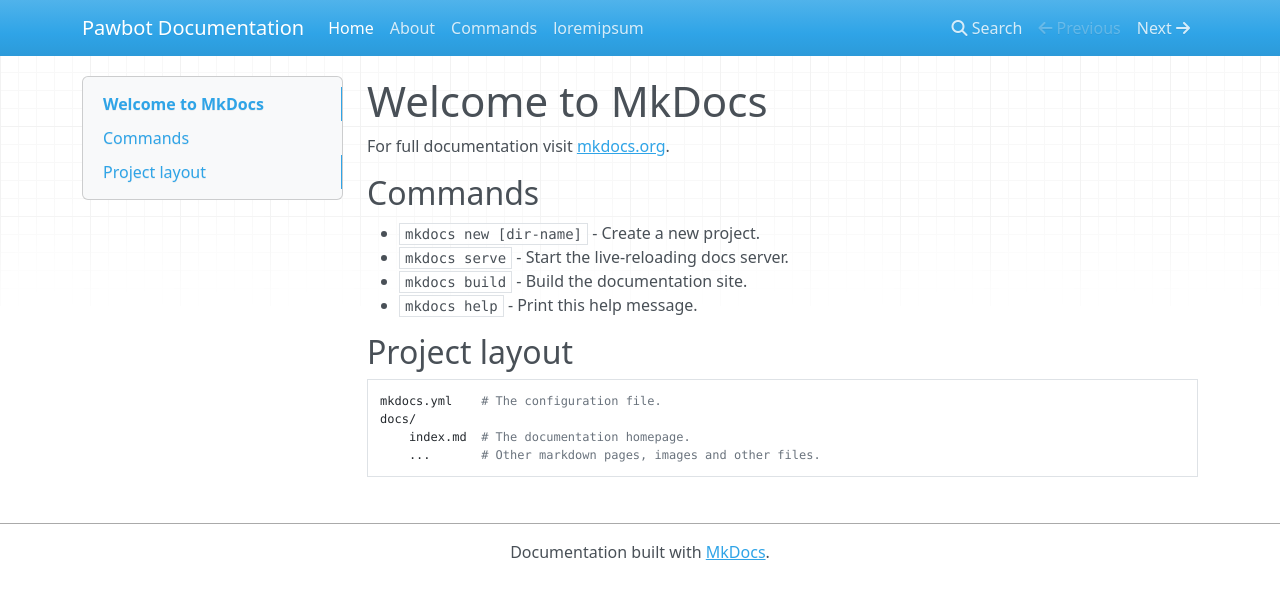
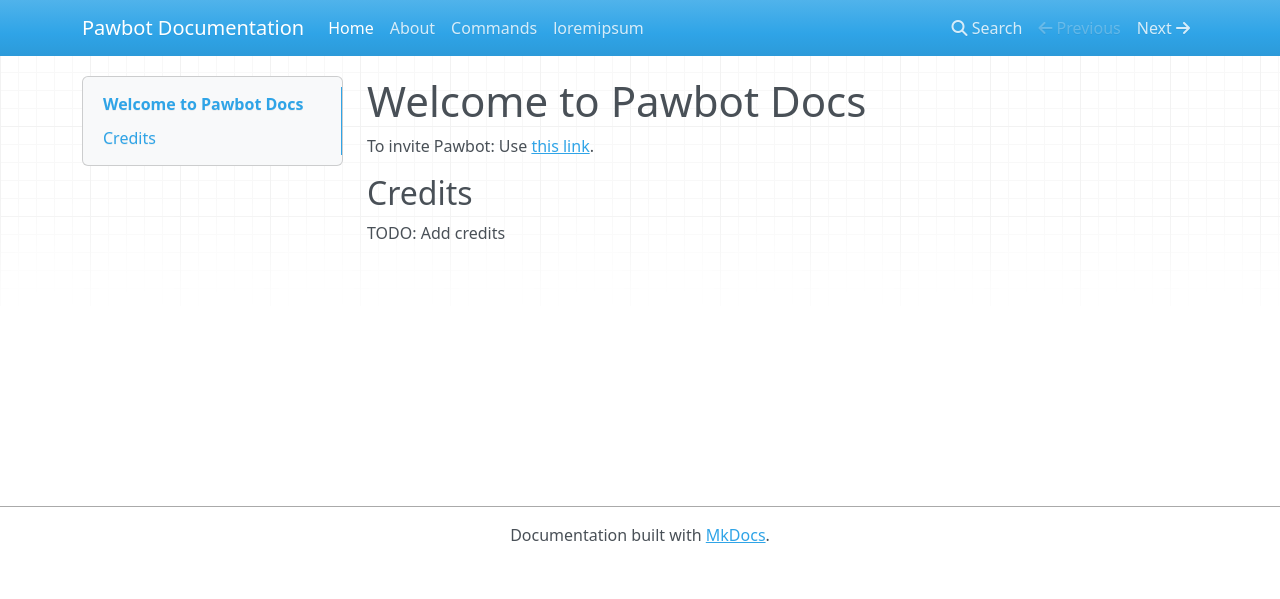
Before and after one commit to pawbot-discord/docs, an MkDocs documentation site: the page built from docs/index.md, in a window 1280 px wide. Shown: the top 599 px of the page. Built offline with MkDocs 1.6.1, drawn with Linux system fonts in a browser that asks for light colours; nearby versions of some CDN libraries.

Commit message:
Modified index.md

```diff
--- a/docs/index.md
+++ b/docs/index.md
@@ -1,17 +1,7 @@
-# Welcome to MkDocs
+# Welcome to Pawbot Docs
 
-For full documentation visit [mkdocs.org](https://mkdocs.org).
+To invite Pawbot: Use [this link](TODO: Add minivite).
 
-## Commands
+## Credits
 
-* `mkdocs new [dir-name]` - Create a new project.
-* `mkdocs serve` - Start the live-reloading docs server.
-* `mkdocs build` - Build the documentation site.
-* `mkdocs help` - Print this help message.
-
-## Project layout
-
-    mkdocs.yml    # The configuration file.
-    docs/
-        index.md  # The documentation homepage.
-        ...       # Other markdown pages, images and other files.
+TODO: Add credits
```
